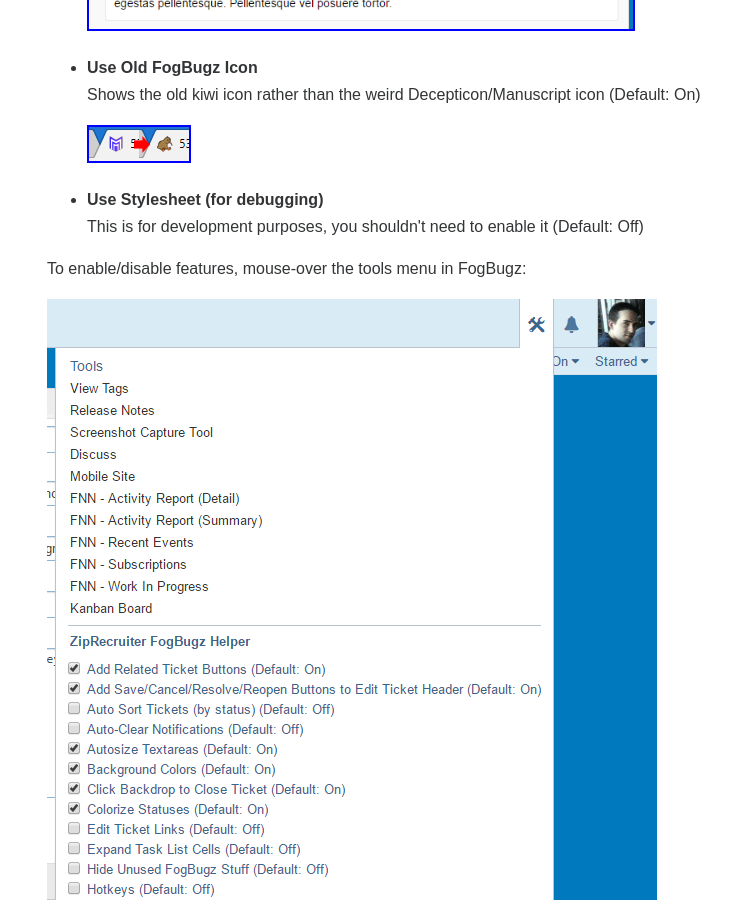
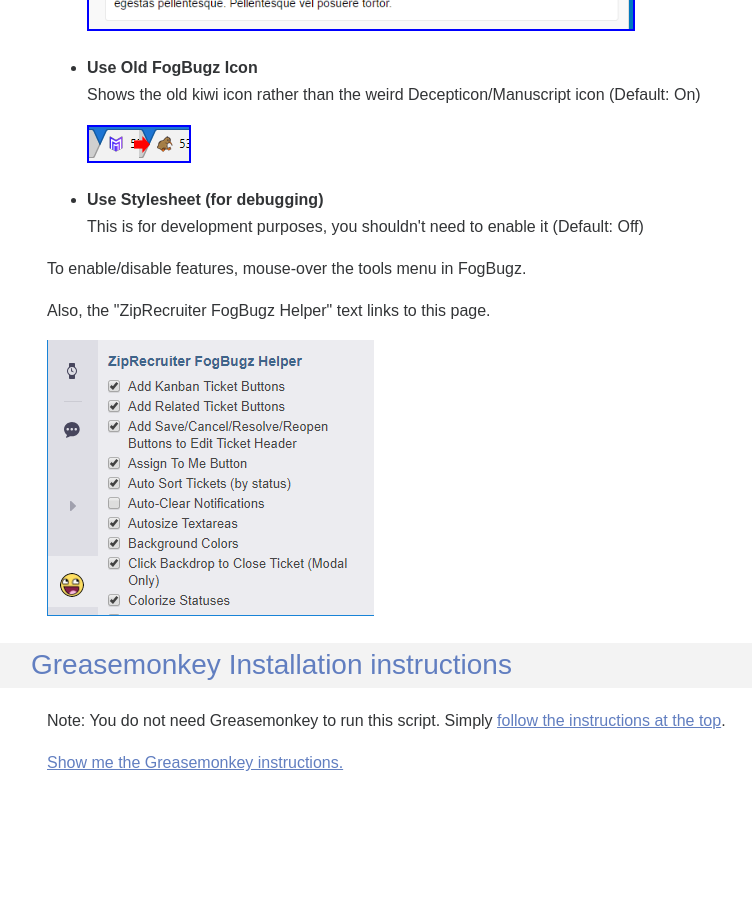
Before and after one commit to ZipRecruiter/ziprecruiter.github.io, a Jekyll site: the page built from greasemonkey/fogbugz-helper/index.html, in a window 1280 px wide and 900 px high, scrolled down 5552 px. Shown: the whole window, without its empty margins (25-777 px from the left). Built offline with Jekyll 4.4.1, drawn with Linux system fonts in a browser that asks for light colours; Markdown is read by kramdown in place of the engine named in the settings; after the commit the page ends 6365 px from its top, so only the background shows below that.

Commit message:
Updating an image and adding a note

```diff
--- a/greasemonkey/fogbugz-helper/index.html
+++ b/greasemonkey/fogbugz-helper/index.html
@@ -38,8 +38,9 @@
     <h2 class="headline"><div class="content"><a href="#features">Features</a></div></h2>
 
     <div class="body cms"><div class="content" id="features_content">
-      <p>To enable/disable features, mouse-over the tools menu in FogBugz:</p>
-      <p><img src="/greasemonkey/fogbugz-helper/img/tools_dropdown.png" width="610" height="863"></p>
+      <p>To enable/disable features, mouse-over the tools menu in FogBugz.</p>
+      <p>Also, the "ZipRecruiter FogBugz Helper" text links to this page.</p>
+      <p><img src="/greasemonkey/fogbugz-helper/img/tools_dropdown.png"></p>
     </div></div>
   </section>
 
```
Also changed, not shown: greasemonkey/fogbugz-helper/img/tools_dropdown.png.
